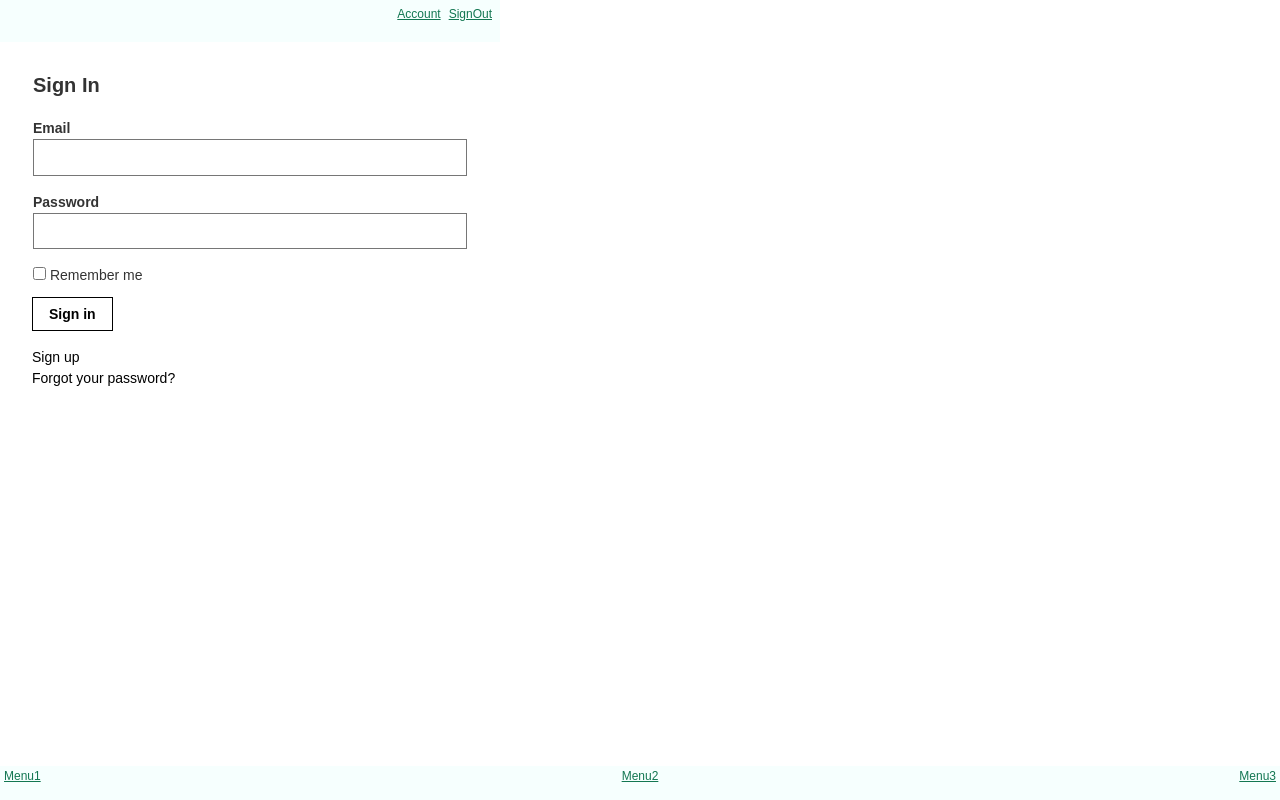
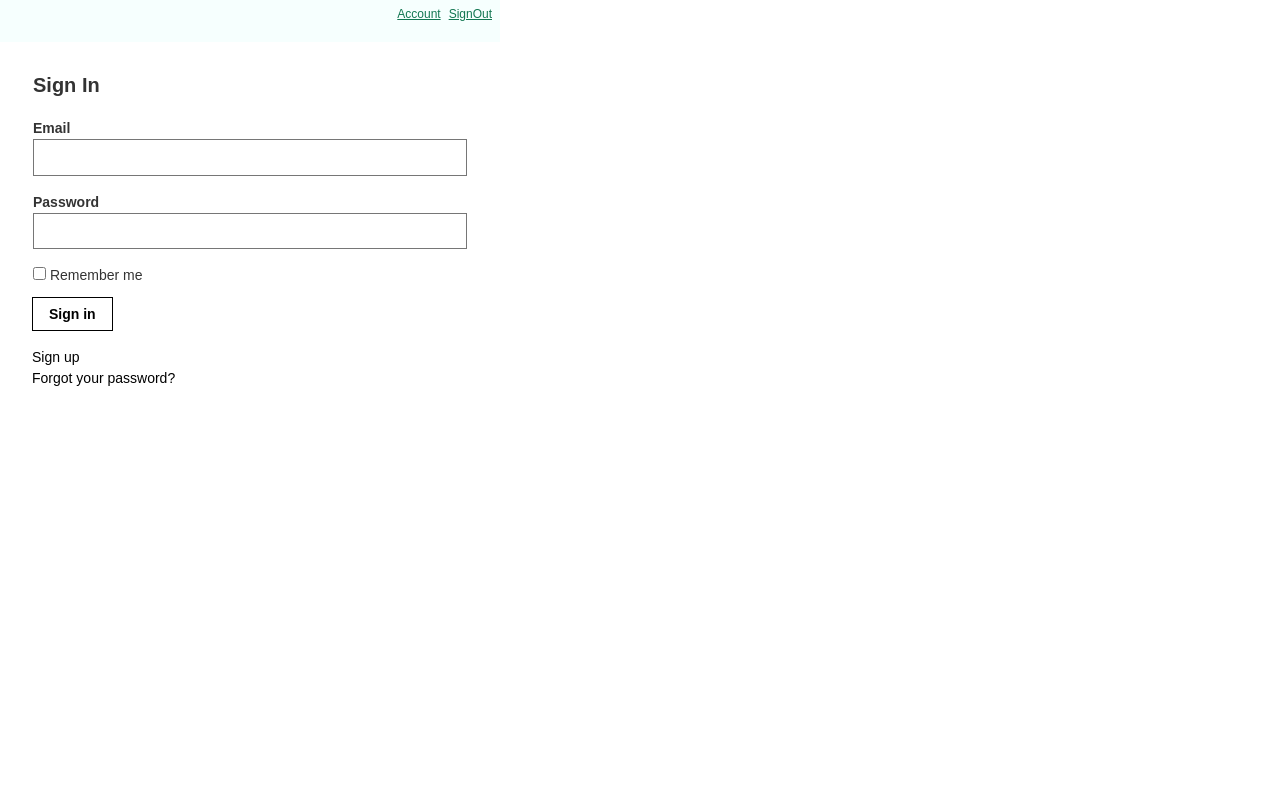
Before and after one commit to yuubd/IndecisiveSaver, a React (Create React App) app: page / in a window 1280 px wide. Built offline with nearby package versions, Linux system fonts and the light colour scheme.

Commit message:
form changed

```diff
--- a/src/components/Footer/Footer.js
+++ b/src/components/Footer/Footer.js
@@ -1,21 +1,52 @@
 import React from 'react';
 import './Footer.css';
 
-const Footer = ({ route }) => {
-	const divlStyle = 'bg-washed-blue pa0 list flex flex-row justify-between h50 footer';
-	const pStyle = 'f7 link dim black underline pa1 pointer fw5 mt0 dark-green';
+const Footer = () => {
+	const divlStyle = 'bg-washed-blue pa0 list flex flex-row justify-between hnw footer';
+	const pStyle = 'f5 link dim black underline pa1 pointer fw5 mt0 dark-green';
+	const seperatorSty = 'f5 link black pa1 fw5 mt0 dark-green';
+	const currentcolor = { fill: 'currentcolor' };
 	return (
-		<div className={divlStyle}>
-			<li>
-				<p className={pStyle}>Menu1</p>
-			</li>
-			<li>
-				<p className={pStyle}>Menu2</p>
-			</li>
-			<li>
-				<p className={pStyle}>Menu3</p>
-			</li>
-		</div>
+		<footer className="pv4 ph3 ph5-ns tc">
+			<a className="link dim gray dib h2 w2 br-100 mr3 " href="#" title="">
+				<svg data-icon="facebook" viewBox="0 0 32 32" style={currentcolor}>
+					<title>facebook icon</title>
+					<path d="M8 12 L13 12 L13 8 C13 2 17 1 24 2 L24 7 C20 7 19 7 19 10 L19 12 L24 12 L23 18 L19 18 L19 30 L13 30 L13 18 L8 18 z" />
+				</svg>
+			</a>
+			<a className="link dim gray dib h2 w2 br-100 mr3 " href="#" title="">
+				<svg data-icon="twitter" viewBox="0 0 32 32" style={currentcolor}>
+					<title>twitter icon</title>
+					<path d="M2 4 C6 8 10 12 15 11 A6 6 0 0 1 22 4 A6 6 0 0 1 26 6 A8 8 0 0 0 31 4 A8 8 0 0 1 28 8 A8 8 0 0 0 32 7 A8 8 0 0 1 28 11 A18 18 0 0 1 10 30 A18 18 0 0 1 0 27 A12 12 0 0 0 8 24 A8 8 0 0 1 3 20 A8 8 0 0 0 6 19.5 A8 8 0 0 1 0 12 A8 8 0 0 0 3 13 A8 8 0 0 1 2 4" />
+				</svg>
+			</a>
+			<a className="link dim gray dib br-100 h2 w2 mr3 " href="#" title="">
+				<svg data-icon="github" viewBox="0 0 32 32" style={currentcolor}>
+					<title>github icon</title>
+					<path d="M0 18 C0 12 3 10 3 9 C2.5 7 2.5 4 3 3 C6 3 9 5 10 6 C12 5 14 5 16 5 C18 5 20 5 22 6 C23 5 26 3 29 3 C29.5 4 29.5 7 29 9 C29 10 32 12 32 18 C32 25 30 30 16 30 C2 30 0 25 0 18 M3 20 C3 24 4 28 16 28 C28 28 29 24 29 20 C29 16 28 14 16 14 C4 14 3 16 3 20 M8 21 A1.5 2.5 0 0 0 13 21 A1.5 2.5 0 0 0 8 21 M24 21 A1.5 2.5 0 0 0 19 21 A1.5 2.5 0 0 0 24 21 z" />
+				</svg>
+			</a>
+			<a className="link dim gray dib br-100 h2 w2 mr3 " href="#" title="">
+				<svg data-icon="dribbble" viewBox="0 0 32 32" style={currentcolor}>
+					<title>dribbble icon</title>
+					<path d="M16 0 A16 16 0 0 0 0 16 A16 16 0 0 0 16 32 A16 16 0 0 0 32 16 A16 16 0 0 0 16 0 M5 11.5 A12 12 0 0 1 11 5 A46 46 0 0 1 13.5 9.25 A46 46 0 0 1 5 11.5 M15 4 A12 12 0 0 1 21.5 5.25 A46 46 0 0 1 17 7.75 A50 50 0 0 0 15 4 M4 16 A50 50 0 0 0 15 13 A46 46 0 0 1 16 15.5 A26 26 0 0 0 6 22.5 A12 12 0 0 1 4 16 M18.5 11.5 A50 50 0 0 0 25 8 A12 12 0 0 1 28 13.75 A26 26 0 0 0 19.75 14.5 A50 50 0 0 0 18.5 11.5 M17 19.5 A46 46 0 0 1 18 28 A12 12 0 0 1 8.75 25.5 A22 22 0 0 1 17 19.5 M20.75 18.25 A22 22 0 0 1 28 17.75 A12 12 0 0 1 22 26.5 A50 50 0 0 0 20.75 18.25" />
+				</svg>
+			</a>
+			<div className="mt2">
+				<a href="#" className="f6 link dim gray dib mr3 mr4-ns">
+					Help
+				</a>
+				<a href="#" className="f6 link dim gray dib mr3 mr4-ns">
+					Send feedback
+				</a>
+				<a href="#" className="f6 link dim gray dib mr3 mr4-ns">
+					Privacy
+				</a>
+				<a href="#" className="f6 link dim gray dib">
+					Terms
+				</a>
+			</div>
+		</footer>
 	);
 };
 
```
